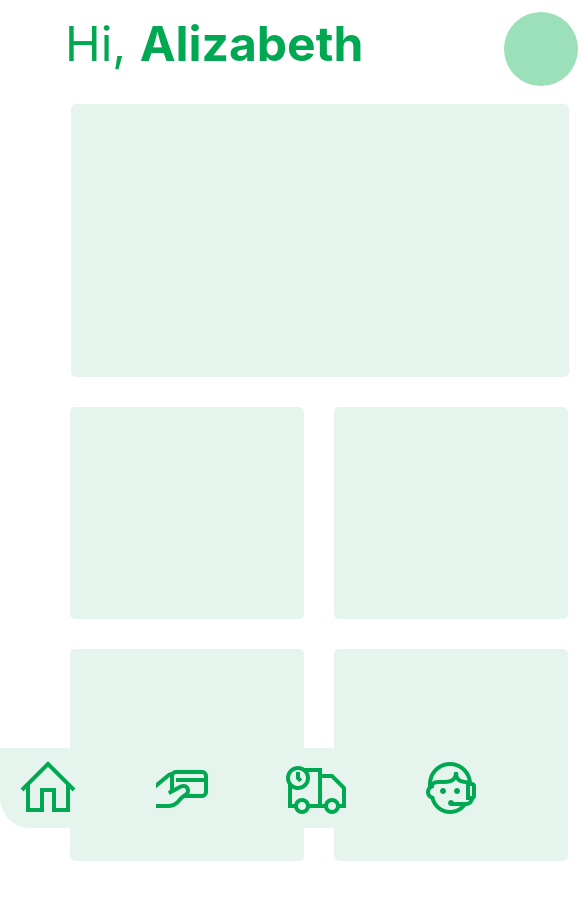
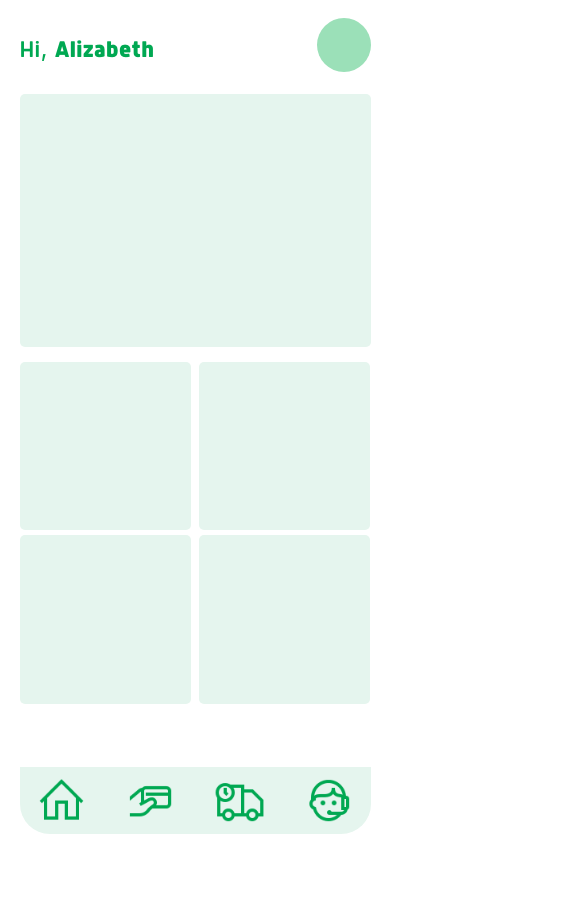
Before and after one commit to SohamChhapre/Atlantis, a React (Create React App) app: page / in a window 390 px wide. Shown: the top 900 px of the page, 585 px wide, since content can reach past the window. After the commit the page ends 844 px from the top, so only its background shows below. Built offline with nearby package versions, Linux system fonts and the light colour scheme.

Commit message:
Dashboard responsiveness fixed

```diff
--- a/src/App.css
+++ b/src/App.css
@@ -1,38 +1,158 @@
-.App {
-  text-align: center;
+@font-face {
+	font-family: 'Anteb-Black';
+	src: url('./Icons/Font/Anteb-Black.otf');
+
+}
+@font-face {
+	font-family: 'Anteb-Medium';
+	src: url('./Icons/Font/Anteb-Medium.otf');
+
 }
 
-.App-logo {
-  height: 40vmin;
-  pointer-events: none;
+.dash-text{
+  color:#00A852;
+  font-size:25px;
+
 }
 
-@media (prefers-reduced-motion: no-preference) {
-  .App-logo {
-    animation: App-logo-spin infinite 20s linear;
+.dash-banner{
+  width:498px ;
+  height:273px
+}
+@media screen and (min-width:641px){
+.dashboard-container{
+
+  margin:0 10%;
+}
+.main-container{
+
+  width:540px;
+  margin:50px auto 0px auto;
+}
+.dash-banner{
+  width:498px ;
+  height:273px
+}
+.dash-nav{
+  width:498px ;
+  margin:0px auto 10px auto;
+}
+.dash-profile{
+    height:74px ;
+    margin-top: -68px;
+    margin-left: -74px;
+    margin-right: 62px;
+    float:right;
+    width:74px;
+    background-color:#9BE0B8
+}
+.flex-container{
+  display:flex;
+  flex-wrap: wrap;
+}
+.icon-card{
+  background-color:#E5F5EE;
+  border:0px;
+  width:49% ;
+  border-radius:5px;
+  height:212px;
+  margin:5px 0px 0px 1%
 }
 }
+@media screen and (max-width:480px){
+  @media (max-height:1200px){
 
-.App-header {
-  background-color: #282c34;
-  min-height: 100vh;
-  display: flex;
-  flex-direction: column;
-  align-items: center;
-  justify-content: center;
-  font-size: calc(10px + 2vmin);
-  color: white;
+    .dashboard-container{
+      margin: 0 10px;
+    }
+    .dash-nav{
+      width:auto;
+      margin:0 5% 10px 5%;
+    }
+    .dash-banner{
+      width:auto;
+      height: 30vh;
+    }
+    .main-container{
+      width:auto;
+      margin:30px 5% 0px 5%;
+    }
+    .dash-profile{
+      height:54px ;
+      margin-top: -52px;
+      margin-left: -74px;
+      /* margin-right: 62px; */
+      float:right;
+      width:54px;
+      background-color:#9BE0B8
+  }
+  .flex-container{
+    display:flex;
+    flex-wrap: wrap;
+    margin-top: 10px;
+  }
+  .icon-card{
+    background-color:#E5F5EE;
+    border:0px;
+    width:49%;
+    border-radius:5px;
+    height:20vh;
+    margin:5px 0px 0px 0px;
+  }
+    }
+  @media (max-height:900px){
+    .nav-icon{
+      height:3.2rem;
+    }
+  }
+  @media (max-height:713px){
+    .nav-icon{
+      height:2.2em;
     }
 
-.App-link {
-  color: #61dafb;
+  }
+  @media(max-height:602px){
+    .nav-icon{
+      height:2.2rem;
+    }
+    .dash-banner{
+      width:auto;
+      height: 26vh;
+    }
+    .icon-card{
+      background-color:#E5F5EE;
+      border:0px;
+      width:49%;
+      border-radius:5px;
+      height:20vh;
+      margin:5px 0px 0px 0px;
     }
 
-@keyframes App-logo-spin {
-  from {
-    transform: rotate(0deg);
   }
-  to {
-    transform: rotate(360deg);
+  @media(max-height:530px){
+    .nav-icon{
+      height:2.0rem;
     }
+    .dash-banner{
+      width:auto;
+      height: 26vh;
     }
+    .icon-card{
+      background-color:#E5F5EE;
+      border:0px;
+      width:49%;
+      border-radius:5px;
+      height:18vh;
+      margin:5px 0px 0px 0px;
+    }
+
+  }
+
+}
+
+ @-o-viewport{
+  zoom: 1.0;
+  width: extend-to-zoom;
+ }
+
+ /* 320 568 */
--- a/src/Components/Dashboard.js
+++ b/src/Components/Dashboard.js
@@ -7,31 +7,31 @@ const Dashboard=()=>{
 
 
     return(
-            <div className="mx-auto" style={{minWidth:"640px",width:"640px"}}>
+            <div className="main-container" >
 
             <div className="mt-2 mb-4">
-            <div className="text-left" style={{color:" #00A852",fontSize:"48px",paddingLeft:"65px"}}>
-            Hi, <span style={{fontWeight:"700"}}>Alizabeth</span>
+            <div className="text-left dash-text" >
+           <span style={{fontFamily:"Anteb-Medium"}}> Hi</span>, <span style={{fontFamily:"Anteb-Black"}} >Alizabeth</span>
             </div>
-            <div className="rounded-circle" style={{height:"74px" ,marginTop: '-68px',marginLeft: '-74px',marginRight: '62px',float:'right',width:"74px",backgroundColor:"#9BE0B8"}} >
+            <div className="rounded-circle dash-profile"  >
                 <div>
                 </div>
             </div>
             </div>
-            <div className="card mx-auto " style={{backgroundColor:"#E5F5EE",border:"0px",borderRadius:'5px',width:"498px" ,height:"273px"}}>
+
+            <div className="card mx-auto dash-banner" style={{backgroundColor:"#E5F5EE",border:"0px",borderRadius:'5px'}}>
 
             </div>
 
-            <div className="row" style={{margin:"30px 70px 0px 70px"}}>
-            <div className="col-xs-6" style={{backgroundColor:"#E5F5EE",border:"0px",width:"234px" ,borderRadius:'5px',height:"212px"}}>
+            <div className="flex-container" >
+            <div className="icon-card" >
             </div>
-            <div className="col-xs-6" style={{backgroundColor:"#E5F5EE",border:"0px",width:"234px", borderRadius:'5px',height:"212px",marginLeft:"30px"}}>
+            <div className="icon-card" style={{marginLeft:"2%"}} >
             </div>
+
+            <div className="icon-card" >
             </div>
-            <div className="row" style={{margin:"30px 70px 125px 70px"}}>
-            <div className="col-xs-6" style={{backgroundColor:"#E5F5EE",border:"0px",width:"234px" ,borderRadius:'5px',height:"212px"}}>
-            </div>
-            <div className="col-xs-6" style={{backgroundColor:"#E5F5EE",border:"0px",width:"234px" ,height:"212px",borderRadius:'5px',marginLeft:"30px"}}>
+            <div className="icon-card" style={{marginLeft:"2%"}}>
             </div>
             </div>
 
@@ -39,11 +39,11 @@ const Dashboard=()=>{
 
 
 
-            <nav class="navbar fixed-bottom mb-3 mx-auto " style={{backgroundColor:"#E5F5EE",borderRadius:"0px 0px 30px 30px",width:"498px"}}>
-                <img src={home_icon} alt="home" />
-                <img src={payment_icon} alt="payment" />
-                <img src={food_icon} alt="food" />
-                <img src={support_icon} alt="Support"/>
+            <nav class="navbar fixed-bottom dash-nav" style={{backgroundColor:"#E5F5EE",borderRadius:"0px 0px 30px 30px"}}>
+                <img src={home_icon} className="nav-icon" alt="home" />
+                <img src={payment_icon}  className="nav-icon" alt="payment" />
+                <img src={food_icon} className="nav-icon" alt="food" />
+                <img src={support_icon} className="nav-icon" alt="Support"/>
             </nav>
             </div>
 
```
Lines whose indentation alone changed are shown as unchanged.
